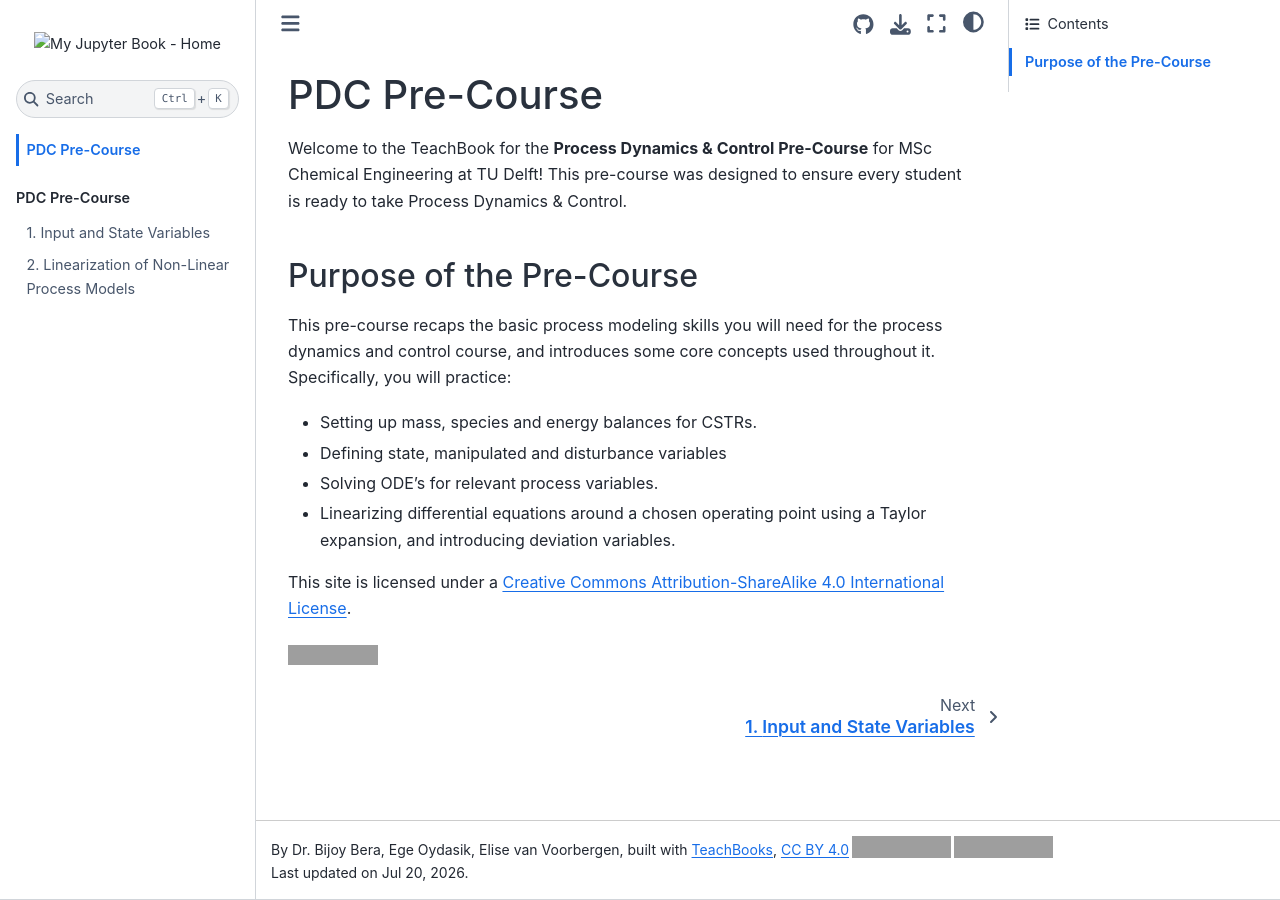
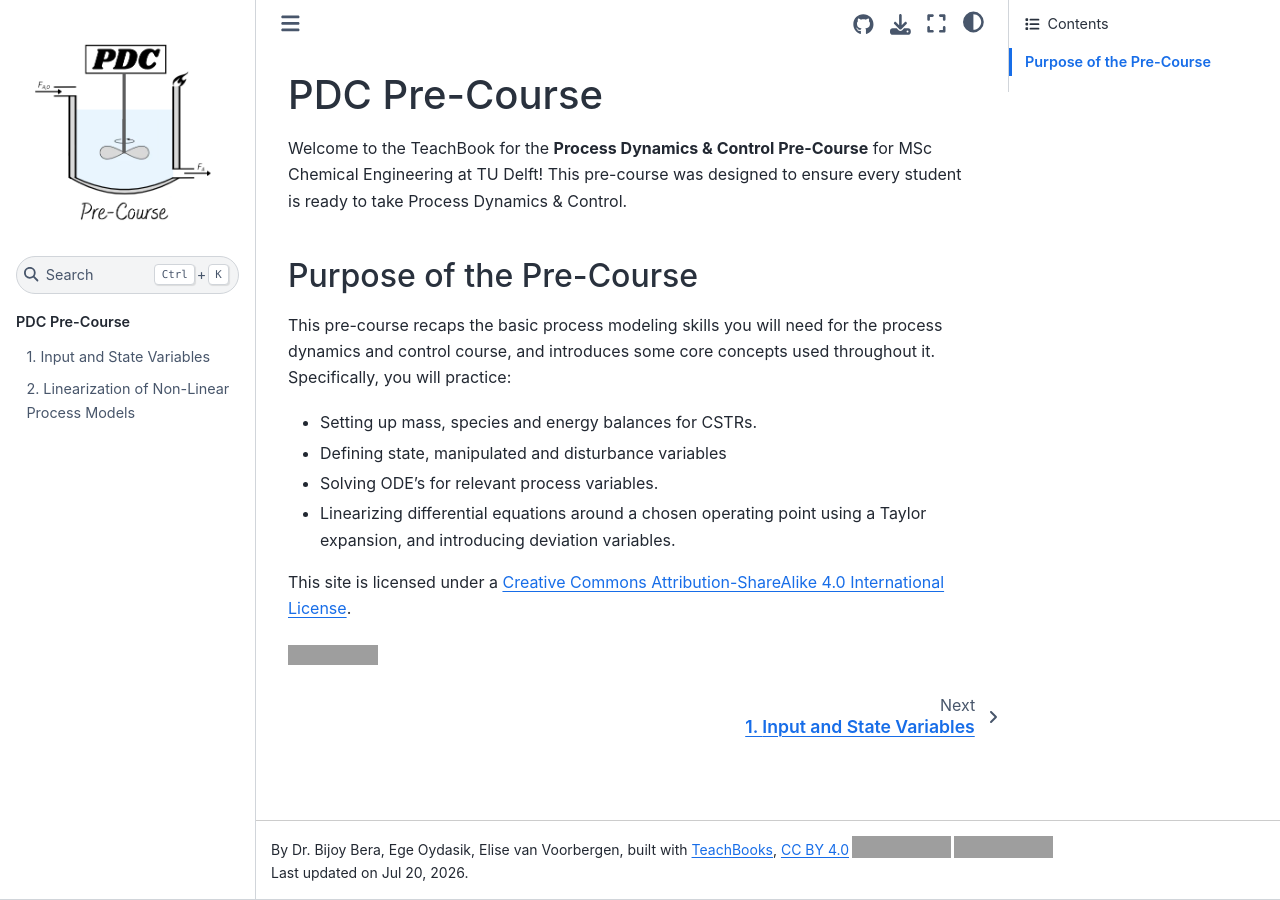
Before and after one commit to TUD-ChemE/PDC-PreCourse, a Jupyter Book: the page built from book/intro.md, in a window 1280 px wide. Built offline with Jupyter Book 1.0.4 settings and Sphinx 7.4.7 and the Sphinx Book theme 1.1.4, drawn with Linux system fonts in a browser that asks for light colours; comment, search, counter and statistics services are not loaded; grey boxes are pictures that could not be loaded.

Commit message:
edit: config logo link

```diff
--- a/book/_config.yml
+++ b/book/_config.yml
@@ -24,11 +24,11 @@ sphinx:                                              # Options passed on to the
     html_favicon: "content/images/favicon.ico"           # Replace this with your own favicon, configuration part of Sphinx (https://www.sphinx-doc.org/en/master/index.html)
     html_baseurl:  "https://<user/org>.io/<repo>"    # Replace this with your own URL, configuration part of Sphinx (https://www.sphinx-doc.org/en/master/index.html)
     html_theme_options:
-      home_page_in_toc: true                         # Replace with false it you don't want the landing page to be shown in the table of contents.
+      home_page_in_toc: false                         # Replace with false it you don't want the landing page to be shown in the table of contents.
       logo:
         # text:                               # Replace this with your own book title, configuration part of Sphinx (https://www.sphinx-doc.org/en/master/index.html)
-        image_light: content/images/pdc_precourse_logo.PNG       # Put your logo for the light mode here (can be the same as image_dark), configuration part of Sphinx (https://www.sphinx-doc.org/en/master/index.html)
-        image_dark:  content/images/pdc_precourse_logo.PNG        # Put your logo for the dark mode here (can be the same as image_light), configuration part of Sphinx (https://www.sphinx-doc.org/en/master/index.html)
+        image_light: content/images/pdc_precourse_logo.png       # Put your logo for the light mode here (can be the same as image_dark), configuration part of Sphinx (https://www.sphinx-doc.org/en/master/index.html)
+        image_dark:  content/images/pdc_precourse_logo.png        # Put your logo for the dark mode here (can be the same as image_light), configuration part of Sphinx (https://www.sphinx-doc.org/en/master/index.html)
       repository_url: "https://github.com/TUD-ChemE/PDC-PreCourse" # Add your own repo URL here, configuration part of Jupyterbook v1 (https://jupyterbook.org/en/stable/customize/config.html)
       path_to_docs:          "book"                  # Required for edit_page_button, should be book if you're using TeachBooks package (https://github.com/TeachBooks/TeachBooks) or the TeachBooks deploy book workflow (https://teachbooks.io/manual/external/deploy-book-workflow/README.html), configuration part of Jupyterbook v1 (https://jupyterbook.org/en/stable/customize/config.html)
       repository_branch:     "main"                  # Replace when you change the name of your published branch (required for edit_page_button), configuration part of Jupyterbook v1 (https://jupyterbook.org/en/stable/customize/config.html)
```
